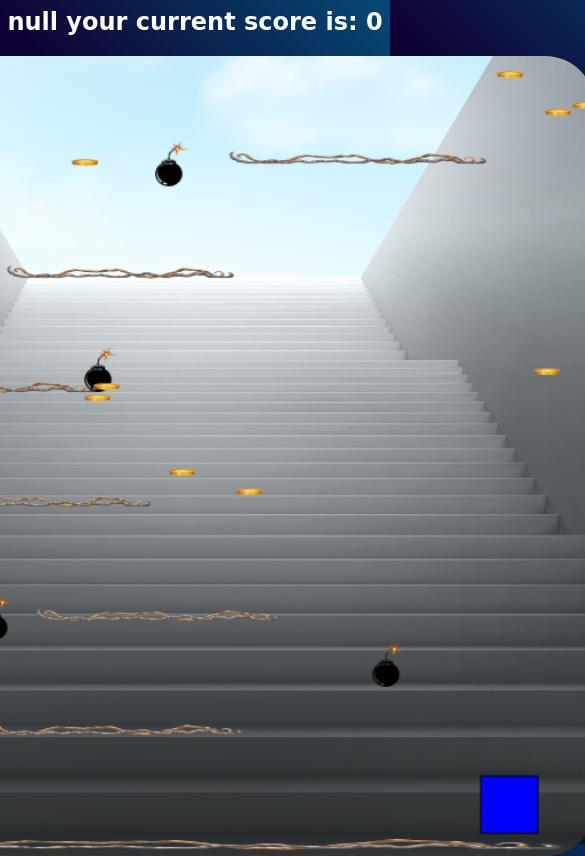
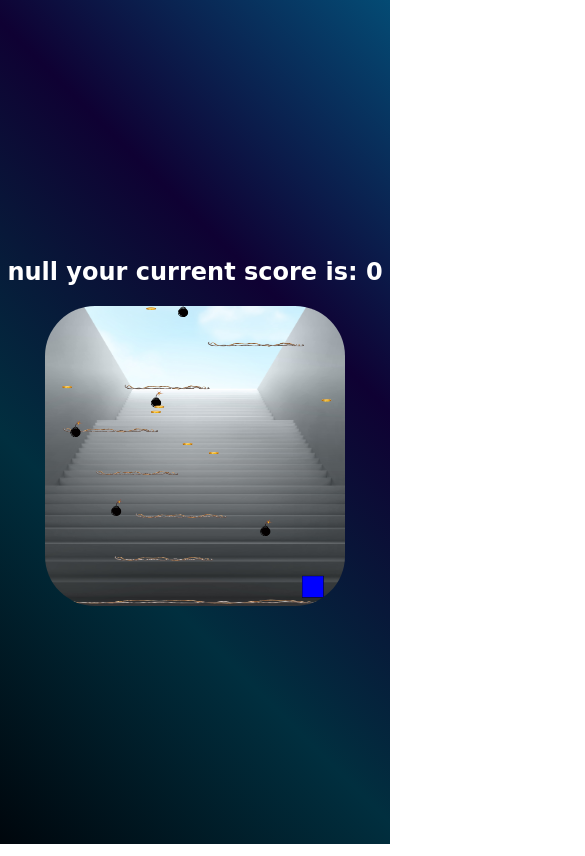
Before and after one commit to DorielShacham/Icy-tower-Clone, a plain HTML site: page main/canvas.html in a window 390 px wide. Shown: the whole page, 585 px wide, since content can reach past the window. Drawn offline with Linux system fonts and the light colour scheme.

Commit message:
responsive work

```diff
--- a/scss/canvas.scss
+++ b/scss/canvas.scss
@@ -1,4 +1,6 @@
 @import 'mainStyle';
+
+
 
  // canvas scss
 
@@ -12,8 +14,8 @@
   }
   #canvas {
     /* Your existing canvas styles */
-    width: 800px;
-    height: 800px;
+    // width: 800px;
+    // height: 800px;
     background-image: url('../../images/Ladder.jpg');
     background-size: cover;
     background-repeat: no-repeat;
@@ -29,3 +31,29 @@
   #score {
     color: white;
   }
+
+//responsive
+@media only screen and (max-width: 1024px) {
+  #canvas{
+    width: 700px;
+    height: 700px;
+  }
+}
+
+@media only screen and (max-width: 800px) {
+//for tablet
+ #canvas{
+  width: 500px;
+  height: 500px;
+ }
+
+}
+
+@media only screen and (max-width: 500px) {
+
+  //for mobile phones
+  #canvas{
+    width: 300px;
+    height: 300px;
+  }
+}
--- a/typescript/dist/canvas.js
+++ b/typescript/dist/canvas.js
@@ -26,8 +26,8 @@ var canvas = document.getElementById("canvas");
 var ctx = canvas.getContext("2d");
 var userName = localStorage.getItem('username');
 var player = new Player(userName);
-var bomb = new Bomb(Math.floor(Math.random() * 500), Math.floor(Math.random() * 500), 30, 0);
-var coin = new Coin(Math.floor(Math.random() * 500), Math.floor(Math.random() * 500), 30, 0);
+// const bomb = new Bomb(Math.floor(Math.random() * 500), Math.floor(Math.random() * 500), 30, 0);
+// const coin = new Coin(Math.floor(Math.random() * 500), Math.floor(Math.random() * 500), 30, 0);
 //const users: User[] = [];
 var bombs = [];
 var coins = [];
@@ -287,18 +287,18 @@ function draw() {
                 floor.speedY = 0;
         }
         for (var _a = 0, bombs_1 = bombs; _a < bombs_1.length; _a++) {
-            var bomb_1 = bombs_1[_a];
-            bomb_1.drawBomb(ctx);
-            bomb_1.newPos();
+            var bomb = bombs_1[_a];
+            bomb.drawBomb(ctx);
+            bomb.newPos();
             if (gameOver)
-                bomb_1.speedY = 0;
+                bomb.speedY = 0;
         }
         for (var _b = 0, coins_1 = coins; _b < coins_1.length; _b++) {
-            var coin_1 = coins_1[_b];
-            coin_1.animation(ctx);
-            coin_1.newPos();
+            var coin = coins_1[_b];
+            coin.animation(ctx);
+            coin.newPos();
             if (gameOver)
-                coin_1.speedY = 0;
+                coin.speedY = 0;
         }
     }
     // Reset the canvas transformation
@@ -330,13 +330,13 @@ function checkCollisionBomb() {
     var bombCollision = false;
     var targetBombId = null; // Keep track of the ID of the target floor
     for (var _i = 0, bombs_2 = bombs; _i < bombs_2.length; _i++) {
-        var bomb_2 = bombs_2[_i];
-        if (bomb_2.x < player.x + player.width &&
-            bomb_2.x + bomb_2.width > player.x &&
-            bomb_2.y + bomb_2.height > player.y) {
+        var bomb = bombs_2[_i];
+        if (bomb.x < player.x + player.width &&
+            bomb.x + bomb.width > player.x &&
+            bomb.y + bomb.height > player.y) {
             bombCollision = true;
             console.log("collosion bomb");
-            targetBombId = bomb_2.idB; // Save the ID of the target bomb
+            targetBombId = bomb.idB; // Save the ID of the target bomb
             console.log("targetBombId:", targetBombId);
             bombs = bombs.filter(function (bomb) { return (bomb.idB !== targetBombId); }); // Remove the bomb that hit
             return bombCollision;
@@ -347,13 +347,13 @@ function checkCollisionCoin() {
     var coinCollision = false;
     var targetCoinId = null; // Keep track of the ID of the target floor
     for (var _i = 0, coins_2 = coins; _i < coins_2.length; _i++) {
-        var coin_2 = coins_2[_i];
-        if (coin_2.x < player.x + player.width &&
-            coin_2.x + coin_2.width > player.x &&
-            coin_2.y + coin_2.height > player.y) {
+        var coin = coins_2[_i];
+        if (coin.x < player.x + player.width &&
+            coin.x + coin.width > player.x &&
+            coin.y + coin.height > player.y) {
             coinCollision = true;
             console.log("collosion coin");
-            targetCoinId = coin_2.idC; // Save the ID of the target coin
+            targetCoinId = coin.idC; // Save the ID of the target coin
             console.log("targetCoinId:", targetCoinId);
             coins = coins.filter(function (coin) { return (coin.idC !== targetCoinId); }); // Remove the bomb that hit
             return coinCollision;
--- a/typescript/dist/game.js
+++ b/typescript/dist/game.js
@@ -81,8 +81,8 @@ var Floor = /** @class */ (function () {
 }());
 var Bomb = /** @class */ (function () {
     function Bomb(x, y, width, idB) {
-        this.x = Math.floor(Math.random() * 690); //random position on x
-        this.y = Math.floor(Math.random() * 600); //random position on y
+        this.x = Math.floor(Math.random() * canvas.width - 10); //random position on x
+        this.y = Math.floor(Math.random() * canvas.width - 100); //random position on y
         this.width = 30;
         this.height = 40;
         this.idB = idB; // Assign the ID to the bomb
@@ -100,8 +100,8 @@ var Bomb = /** @class */ (function () {
 }());
 var Coin = /** @class */ (function () {
     function Coin(x, y, width, idC) {
-        this.x = Math.floor(Math.random() * 690);
-        this.y = Math.floor(Math.random() * 600);
+        this.x = Math.floor(Math.random() * canvas.width - 10);
+        this.y = Math.floor(Math.random() * canvas.width - 100);
         this.width = 30;
         this.height = 30;
         this.idC = idC; // Assign the ID to the coin
```
Also changed, not shown: scss/dist/canvas.css, 2 other files.
